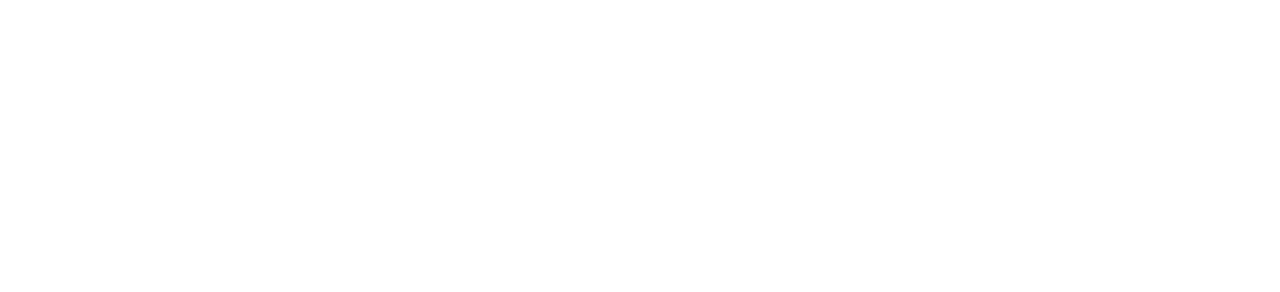
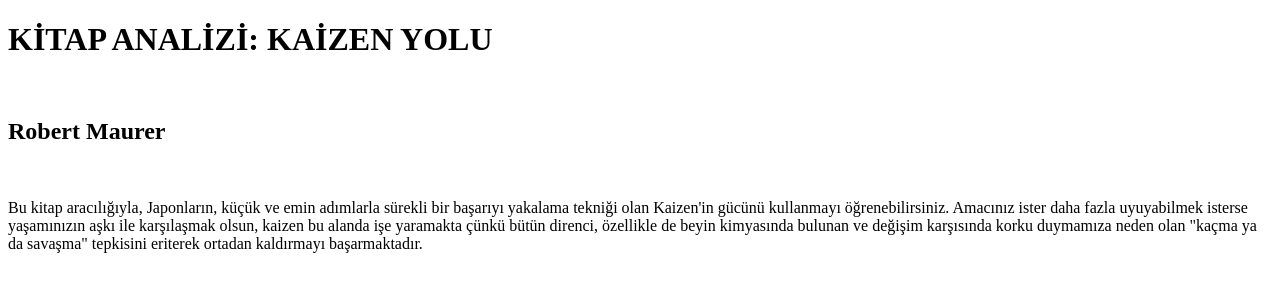
Before and after one commit to ReyhanAmbar/Html5-exercises, a plain HTML site: page index.html in a window 1280 px wide. Drawn offline with Linux system fonts and the light colour scheme.

Commit message:
Örnek bir uygulama için  kitap özeti oluşturuldu

```diff
--- a/index.html
+++ b/index.html
@@ -1,11 +1,32 @@
 <!DOCTYPE html>
 <html lang="en">
-<head>
-    <meta charset="UTF-8">
-    <meta name="viewport" content="width=device-width, initial-scale=1.0">
-    <title>Document</title>
-</head>
-<body>
+  <head>
+    <meta charset="UTF-8" />
+    <meta name="viewport" content="width=device-width, initial-scale=1.0" />
+    <!-- Seo'ya uygun olması için meta-description alanı ekledik veözet bir cümleyi yazdık -->
+    <meta
+      name="description"
+      content="Japonların, küçük ve emin adımlarla sürekli bir
+    başarıyı yakalama tekniği olan Kaizen'in gücünü kullanmayı
+    öğrenebilirsiniz."
+    />
+    <title>KAİZEN YOLU</title>
+  </head>
+  <body>
+    <!-- Etiketlerin yardımıyla içerikleri web sayfasına talimatlar arcılığıyla gönderiyoruz. -->
 
-</body>
+    <h1>KİTAP ANALİZİ: KAİZEN YOLU</h1>
+    <br />
+    <h2>Robert Maurer</h2>
+    <br />
+    <p>
+      Bu kitap aracılığıyla, Japonların, küçük ve emin adımlarla sürekli bir
+      başarıyı yakalama tekniği olan Kaizen'in gücünü kullanmayı
+      öğrenebilirsiniz. Amacınız ister daha fazla uyuyabilmek isterse
+      yaşamınızın aşkı ile karşılaşmak olsun, kaizen bu alanda işe yaramakta
+      çünkü bütün direnci, özellikle de beyin kimyasında bulunan ve değişim
+      karşısında korku duymamıza neden olan "kaçma ya da savaşma" tepkisini
+      eriterek ortadan kaldırmayı başarmaktadır.
+    </p>
+  </body>
 </html>
```
